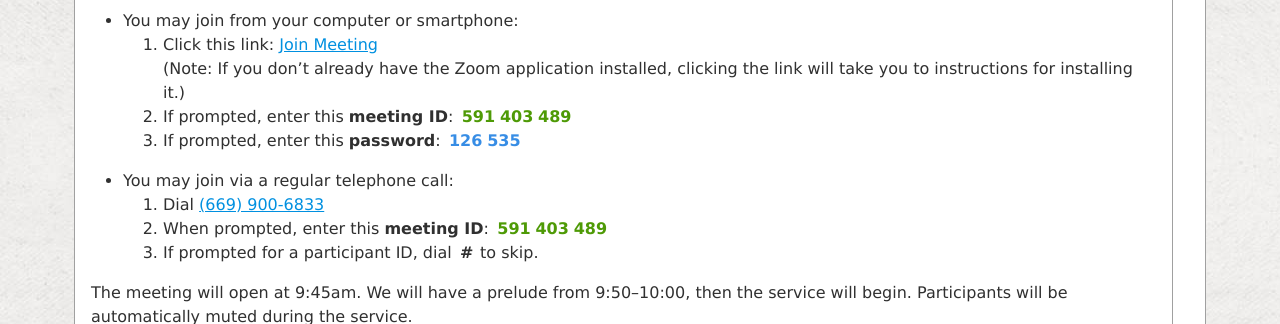
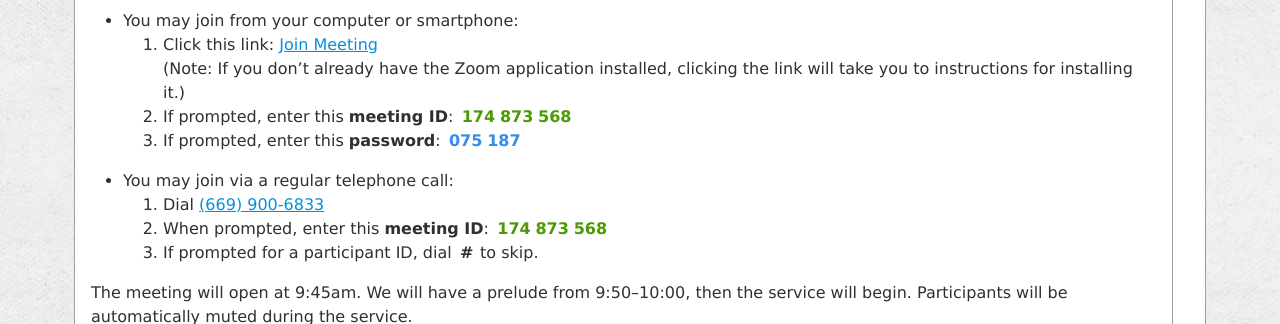
Before and after one commit to kalgynirae/csmenlopark, a Jekyll site: the page built from pages/online-services.md, in a window 1280 px wide. Shown: the part 341-665 px from the top of the page. Built offline with Jekyll 4.4.1, drawn with Linux system fonts in a browser that asks for light colours; nearby versions of some CDN libraries; our own code applies the rules of GitHub Pages for plain Markdown files; a script that is not in the unit is left out.

Commit message:
Update meeting details

```diff
--- a/pages/online-services.md
+++ b/pages/online-services.md
@@ -18,17 +18,17 @@ There are two ways to join the Zoom meeting:
 
 * You may join from your computer or smartphone:
   1. Click this link:
-    <a class="blue" href="https://zoom.us/j/591403489?pwd=QmZlaXk0TzVCWWpJQXIxb043eFYwUT09" rel="external" target="_blank">Join Meeting</a>
+    <a class="blue" href="https://us02web.zoom.us/j/174873568?pwd=eXh1emxnTFptYVBsZmFxTUxBMmk0UT09" rel="external" target="_blank">Join Meeting</a>
     <br>
     (Note: If you don't already have the Zoom application installed, clicking the
     link will take you to instructions for installing it.)
-  2. If prompted, enter this **meeting ID**: <span class="meeting-id"><span>591</span><span>403</span>489</span>
-  3. If prompted, enter this **password**: <span class="meeting-password"><span>126</span>535</span>
+  2. If prompted, enter this **meeting ID**: <span class="meeting-id"><span>174</span><span>873</span>568</span>
+  3. If prompted, enter this **password**: <span class="meeting-password"><span>075</span>187</span>
 
 <!---->
 * You may join via a regular telephone call:
   1. Dial <a class="blue" href="tel:+16699006833">(669) 900-6833</a>
-  2. When prompted, enter this **meeting ID**: <span class="meeting-id"><span>591</span><span>403</span>489</span>
+  2. When prompted, enter this **meeting ID**: <span class="meeting-id"><span>174</span><span>873</span>568</span>
   3. If prompted for a participant ID, dial <span class="phone-keypresses">#</span> to skip.
 
 The meeting will open at 9:45am. We will have a prelude from 9:50–10:00, then
```
